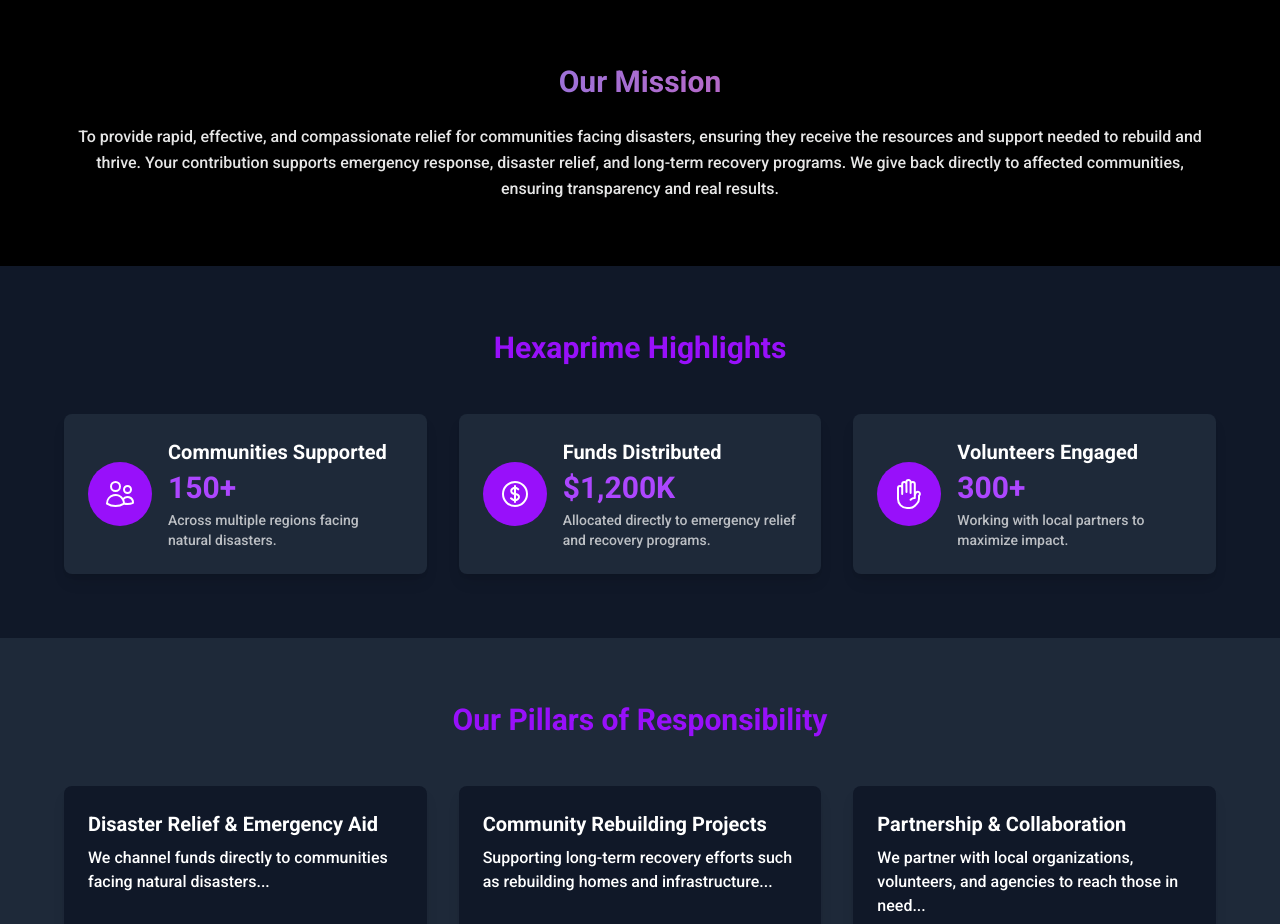
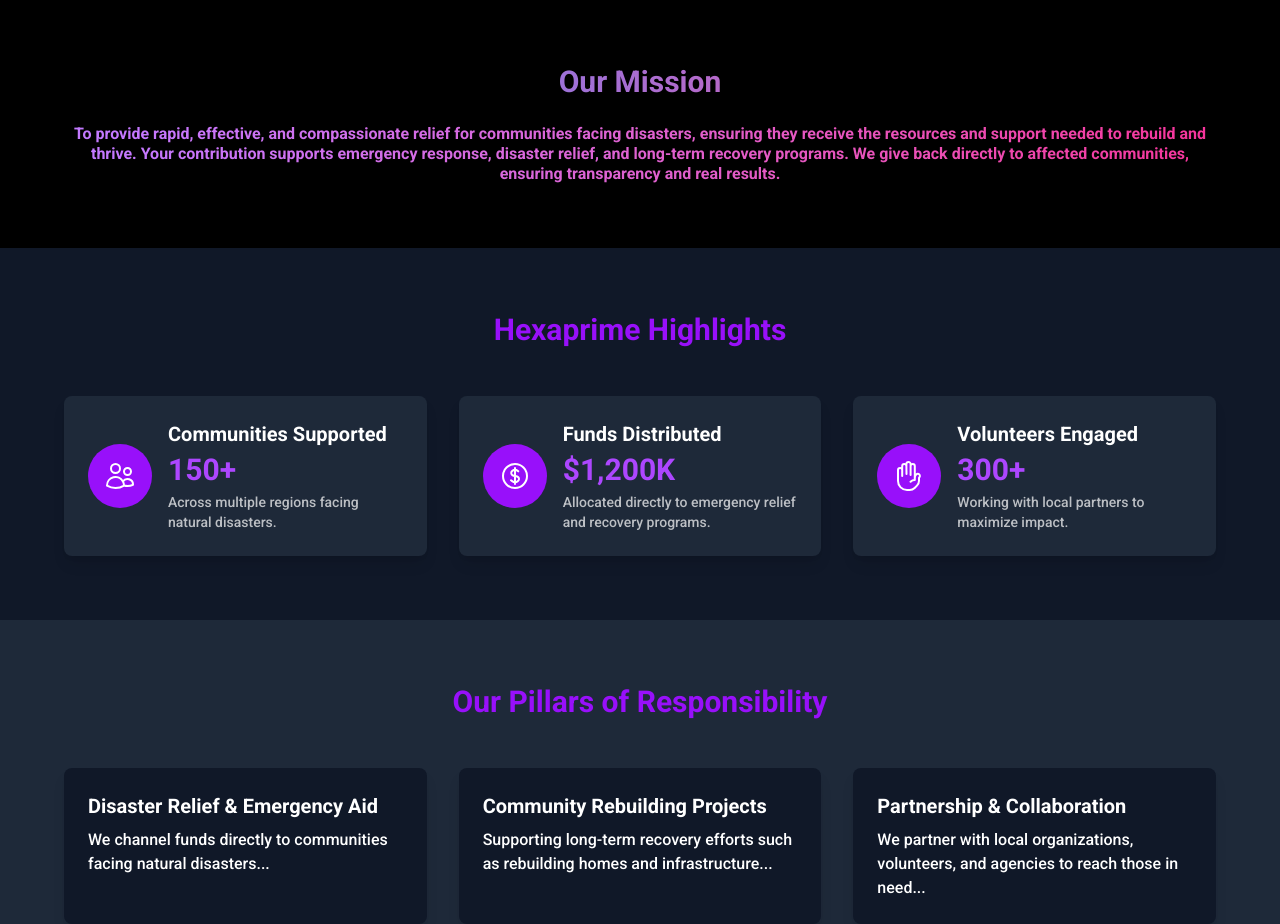
Before and after one commit to NETAD-MIKHAIL/hexaprime-portal, a Next.js app: page / in a window 1280 px wide. Shown: the part 800-1724 px from the top of the page. Built offline with nearby package versions, Linux system fonts and the light colour scheme.

Commit message:
Update page.tsx

```diff
--- a/app/page.tsx
+++ b/app/page.tsx
@@ -141,7 +141,7 @@
       {/* Mission Section */}
       <section className="items-center text-center py-16 px-4 md:px-16 bg-black text-white">
         <h2 className="text-center text-3xl font-bold mb-6 bg-gradient-to-r from-blue-500 to-pink-500 bg-clip-text text-transparent">Our Mission</h2>
-        <p className="mt-6 text-white/90 leading-relaxed">
+        <p className="mt-5 font-bold bg-gradient-to-r from-purple-400 to-pink-500 bg-clip-text text-transparent leading-snug sm:leading-tight">
           To provide rapid, effective, and compassionate relief for communities facing disasters, ensuring they receive the resources and support needed to rebuild and thrive. Your contribution supports emergency response, disaster relief, and long-term recovery programs. We give back directly to affected communities, ensuring transparency and real results.
         </p>
       </section>
```
